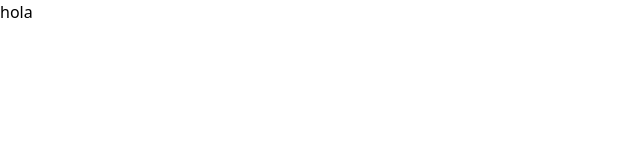
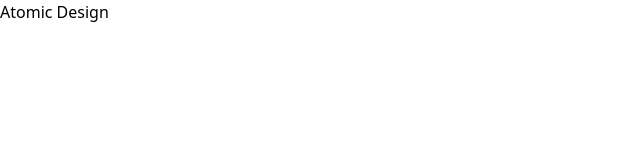
Before and after one commit to exjade/Atomic-Design-Folder-Structure, a React (Create React App) app: page / in a window 1280 px wide. Shown: the top 160 px of the page, without its empty margins (0-640 px from the left). Built offline with nearby package versions, Linux system fonts and the light colour scheme.

Commit message:
README Correction - Atomic Design

```diff
--- a/src/App.js
+++ b/src/App.js
@@ -2,13 +2,9 @@ import React from 'react';
 
 function App() {
 
-  const hola = 'Hola Mundo';
-  console.log(hola)
-
-
   return (
     <div>
-      hola
+      Atomic Design
     </div>
   );
 }
```
Also changed, not shown: 1 other file (tests, documents, lock files or other folders).
